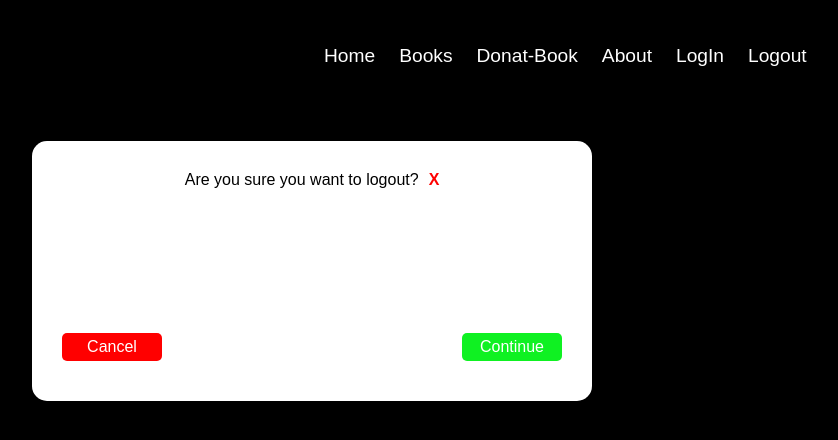
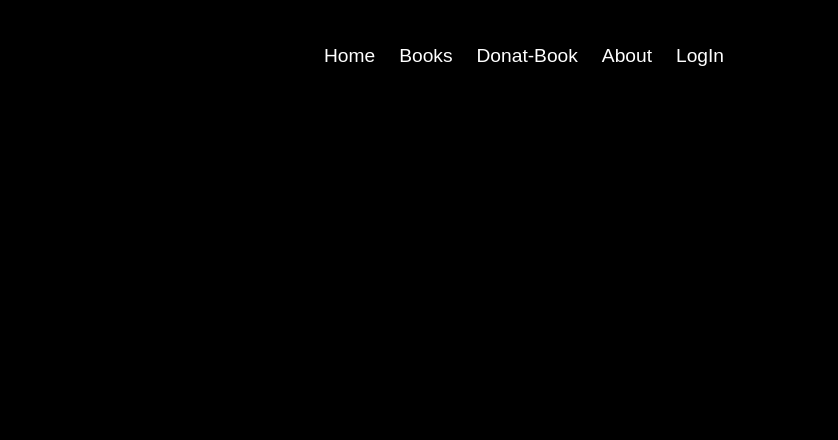
Before and after one commit to Abel-Girma-WebIt/GoodBookStore, a React (Create React App) app in the folder frontend/: page /user/logout in a window 1280 px wide. Shown: the top 440 px of the page, without its empty margins (328-1166 px from the left). Built offline with nearby package versions, Linux system fonts and the light colour scheme.

Commit message:
gbtyndggchbn

```diff
--- a/frontend/src/App.jsx
+++ b/frontend/src/App.jsx
@@ -11,7 +11,6 @@ import LogIn from './Compo/LogIn'
 import Register from './Compo/Register'
 import { BiSolidLogIn } from "react-icons/bi";
 import { AiOutlineUserAdd } from "react-icons/ai";
-import LogOut from './Compo/LogOut';
 import { useState , useEffect } from 'react';
 
 
@@ -24,13 +23,10 @@ import { useState , useEffect } from 'react';
 function App() {
 
 
-  let [logOut , setLogOut] =useState(false);
-
 
   return (
 
     <BrowserRouter id="main_page">
-      {logOut &&<LogOut closeModal={setLogOut} />}
       <NavLink id="header-nav-container">
           <ul id='header-ul'>
               <li className='hearder-li'><Link className='header-links' to='/home'>Home</Link></li>
@@ -38,9 +34,6 @@ function App() {
               <li className='hearder-li'><Link className='header-links' to='/books/addbooks'>Donat-Book</Link></li>
               <li className='hearder-li'><Link className='header-links' to='/about'>About</Link></li>
               <li className='hearder-li' ><Link className='header-links' to='/user/login'>LogIn</Link></li>
-              <li className='hearder-li'><Link className='header-links' to='/about' onClick={()=>{
-                setLogOut(true)
-                }}>Logout</Link></li>
           </ul>
       </NavLink>
           <Routes>
@@ -53,7 +46,6 @@ function App() {
             <Route path='/about' element={<About></About>}></Route>
             <Route path='/user/login' element={<LogIn></LogIn>}></Route>
             <Route path='/user/register' element={<Register></Register>}></Route>
-            <Route path='/user/logout' element={<LogOut></LogOut>}></Route>
           </Routes>
 
     </BrowserRouter>
--- a/frontend/src/Compo/LogOut.jsx
+++ /dev/null
@@ -1,27 +0,0 @@
-import React from 'react'
-import { Link ,useNavigate } from 'react-router-dom'
-import axios from 'axios';
-
-export default function LogOut({closeModal}) {
-
-    axios.defaults.withCredentials = true;
-    const Navigate = useNavigate();
-
-    function clearCookieAndLogOUt (){
-        axios.post('https://good-book-store.vercel.app/user/logout')
-        .then((res)=>{console.log(res.data.message);
-                        Navigate('/user/login');
-                         closeModal(false)})
-        .catch((err)=>{console.log(err)})
-    }
-
-
-
-    return (
-        <div id="logout_pop_div">
-            <div id="logout_pop_header"><p id="pop_sure">Are you sure you want to logout?</p><h4 id="pop_sure_X" onClick={()=>closeModal(false)}>X</h4></div>
-            <div id="logout_pop_yes_or_cancel"><button id="pop_cancel"><Link className="pop_links" onClick={()=>closeModal(false)}>Cancel</Link></button><button id="pop_continue"><Link className="pop_links" onClick={clearCookieAndLogOUt}>Continue</Link></button></div>
-
-        </div>
-    )
-}
```
